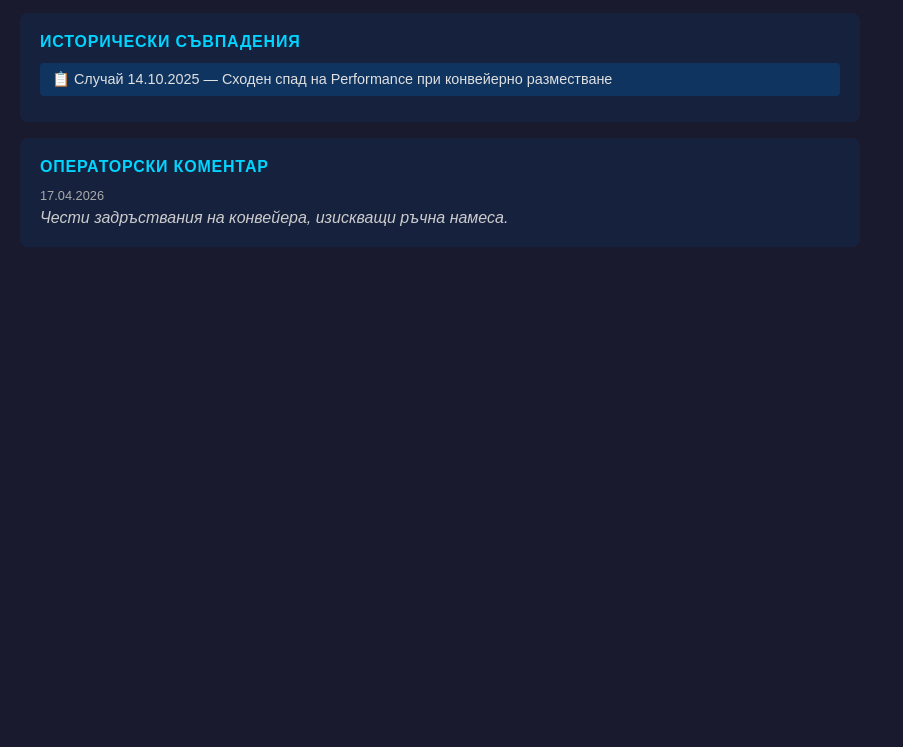
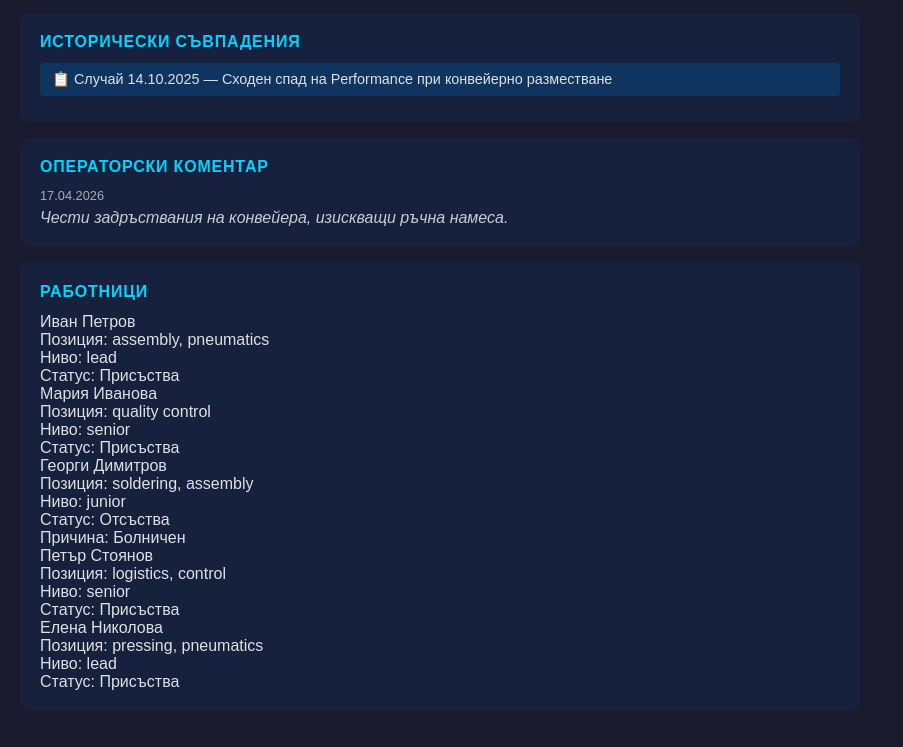
Before and after one commit to Radrumenov/Sensata, a plain HTML site: page wwwroot/index.html in a window 1280 px wide. Shown: the part 994-1741 px from the top of the page, without its empty margins (0-903 px from the left). Before the commit the page ends 1277 px from the top, so only its background shows below. Drawn offline with nearby package versions, Linux system fonts and the light colour scheme; no server answers.

Commit message:
Add workers section to index.html

```diff
--- a/wwwroot/index.html
+++ b/wwwroot/index.html
@@ -118,7 +118,11 @@
         <p id="comment-date"></p>
         <p id="comment-text"></p>
       </section>
-
+<!-- РАБОТНИЦИ -->
+<section id="workers-section">
+  <h2>Работници</h2>
+  <div id="workers-grid"></div>
+</section>
     </div>
 
     <div id="right-col">
```
